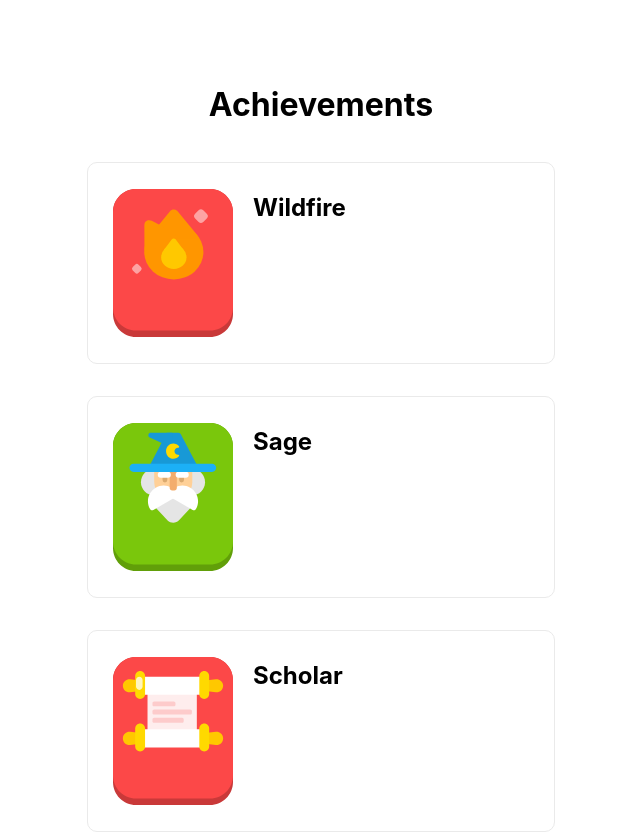
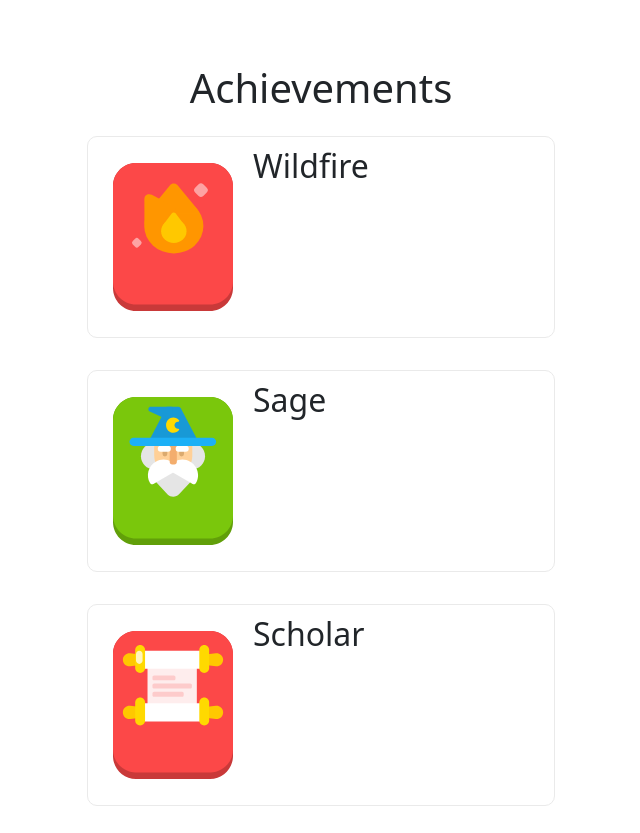
Before and after one commit to gracew/trophy-case, a Next.js app: page / in a window 1280 px wide. Shown: the top 833 px of the page, without its empty margins (319-959 px from the left). Built offline with nearby package versions, Linux system fonts and the light colour scheme.

Commit message:
add react-bootstrap, individual badge page

```diff
--- a/package.json
+++ b/package.json
@@ -8,10 +8,12 @@
     "lint": "next lint"
   },
   "dependencies": {
+    "bootstrap": "5.1.3",
     "ethers": "^5.0.0",
     "hardhat": "^2.8.2",
     "next": "12.0.8",
     "react": "17.0.2",
+    "react-bootstrap": "^2.1.1",
     "react-dom": "17.0.2"
   },
   "devDependencies": {
--- a/pages/_app.js
+++ b/pages/_app.js
@@ -1,7 +1,16 @@
+import Head from 'next/head';
 import '../styles/globals.css'
 
 function MyApp({ Component, pageProps }) {
-  return <Component {...pageProps} />
+  return <div>
+    <Head>
+      <title>Duolingo Achievements</title>
+      <meta name="description" content="Generated by create next app" />
+      <link rel="icon" href="/favicon.ico" />
+    </Head>
+
+    <Component {...pageProps} />
+  </div>
 }
 
 export default MyApp
--- a/pages/index.js
+++ b/pages/index.js
@@ -1,6 +1,6 @@
-import Head from 'next/head'
-import Image from 'next/image'
-import styles from '../styles/Home.module.css'
+import 'bootstrap/dist/css/bootstrap.min.css';
+import Image from 'next/image';
+import styles from '../styles/Home.module.css';
 
 export const images = [
   { file: "achievement-wildfire.svg", text: "Wildfire" },
@@ -12,25 +12,17 @@ export const images = [
 export default function Home() {
   return (
     <div className={styles.container}>
-      <Head>
-        <title>Duolingo Achievements</title>
-        <meta name="description" content="Generated by create next app" />
-        <link rel="icon" href="/favicon.ico" />
-      </Head>
-
       <main className={styles.main}>
-        <h1 className={styles.title}>
-          Achievements
-        </h1>
+        <h1 className={styles.title}>Achievements</h1>
 
         <div className={styles.grid}>
           {images.map(({ file, text }) => (
-            <div className={styles.card}>
+            <a href={`badge/${text}`} className={styles.card}>
               <div className={styles.badgeContainer}>
                 <Image src={`/images/${file}`} layout="fill" objectFit="contain" />
               </div>
               <h2>{text}</h2>
-            </div>
+            </a>
           ))}
         </div>
       </main>
--- /dev/null
+++ b/styles/Badge.module.css
@@ -0,0 +1,19 @@
+.container {
+  padding: 0 2rem;
+}
+
+.main {
+  min-height: 100vh;
+  padding: 4rem 0;
+  flex: 1;
+  display: flex;
+  flex-direction: column;
+  align-items: center;
+}
+
+.badgeContainer {
+  width: 200px;
+  height: 300px;
+  position: relative;
+  margin-right: 20px;
+}
--- /dev/null
+++ b/styles/CenteredSpinner.module.css
@@ -0,0 +1,5 @@
+.centeredSpinner {
+    display: flex;
+    justify-content: center;
+    align-items: center;
+  }
--- a/styles/Home.module.css
+++ b/styles/Home.module.css
@@ -8,7 +8,6 @@
   flex: 1;
   display: flex;
   flex-direction: column;
-  justify-content: center;
   align-items: center;
 }
 
@@ -52,10 +51,3 @@
   position: relative;
   margin-right: 20px;
 }
-
-@media (max-width: 600px) {
-  .grid {
-    width: 100%;
-    flex-direction: column;
-  }
-}
```
Also changed, not shown: components/centeredSpinner.js (added, +9 -0 lines), pages/badge/[id].js (added, +38 -0 lines), 1 other file (tests, documents, lock files or other folders).
